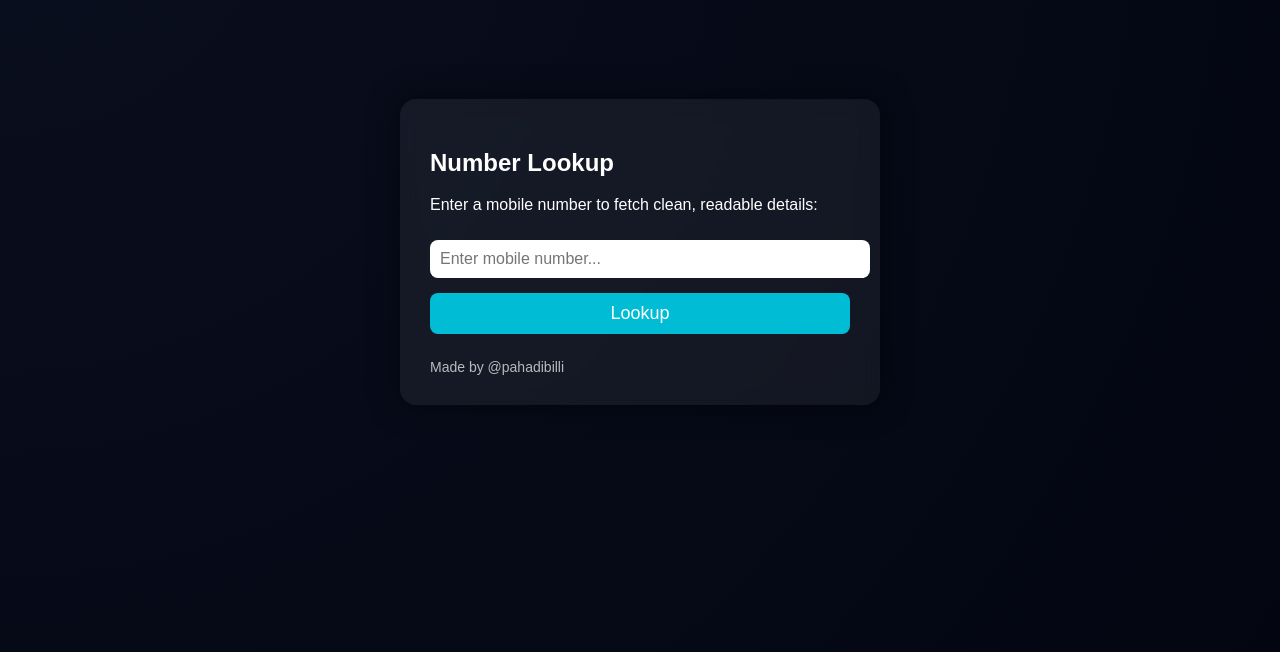
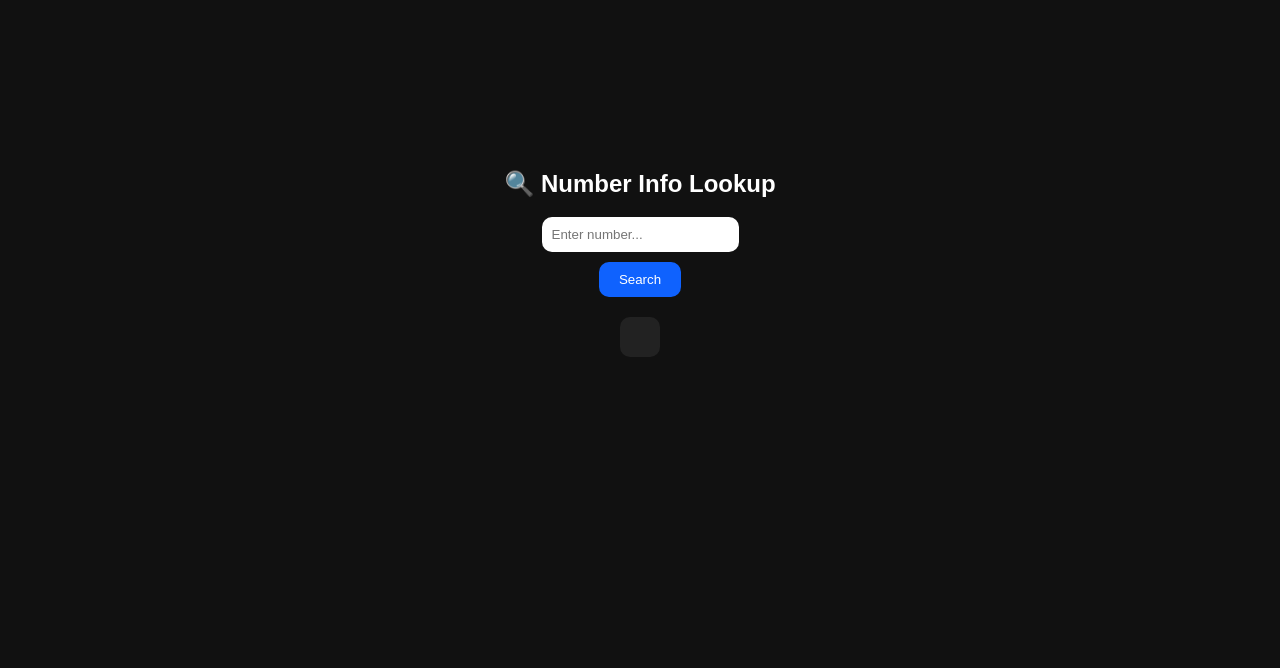
Before and after one commit to urnormie/bst-v1, a plain HTML site: page index.html in a window 1280 px wide. Shown: the part 148-816 px from the top of the page. Drawn offline with Linux system fonts and the light colour scheme.

Commit message:
Update index.html

```diff
--- a/index.html
+++ b/index.html
@@ -3,108 +3,33 @@
 <head>
   <meta charset="UTF-8" />
   <meta name="viewport" content="width=device-width, initial-scale=1.0" />
-  <title>Number Lookup</title>
+  <title>Number Info Lookup</title>
   <style>
-    body {
-      font-family: 'Poppins', sans-serif;
-      background: radial-gradient(circle at top left, #0a0f1f, #030611);
-      color: #fff;
-      display: flex;
-      justify-content: center;
-      align-items: center;
-      flex-direction: column;
-      height: 100vh;
-      margin: 0;
-    }
-    .container {
-      background: rgba(255, 255, 255, 0.06);
-      backdrop-filter: blur(10px);
-      border-radius: 16px;
-      padding: 30px;
-      width: 90%;
-      max-width: 420px;
-      box-shadow: 0 0 30px rgba(0,0,0,0.5);
-    }
-    input {
-      width: 100%;
-      padding: 10px;
-      border-radius: 8px;
-      border: none;
-      outline: none;
-      margin-top: 10px;
-      font-size: 16px;
-    }
-    button {
-      width: 100%;
-      padding: 10px;
-      margin-top: 15px;
-      background: #00bcd4;
-      border: none;
-      border-radius: 8px;
-      color: #fff;
-      font-size: 18px;
-      cursor: pointer;
-    }
-    button:hover {
-      background: #00acc1;
-    }
-    .result {
-      margin-top: 20px;
-      word-break: break-word;
-      font-size: 15px;
-      text-align: left;
-    }
-    .footer {
-      margin-top: 25px;
-      font-size: 14px;
-      opacity: 0.7;
-    }
+    body { font-family: Arial; display:flex; justify-content:center; align-items:center; height:100vh; flex-direction:column; background:#111; color:#fff;}
+    input { padding:10px; border-radius:10px; border:none; outline:none; }
+    button { margin-top:10px; padding:10px 20px; border:none; border-radius:10px; background:#0f62fe; color:#fff; cursor:pointer;}
+    pre { text-align:left; background:#222; padding:20px; border-radius:10px; max-width:400px; overflow:auto; margin-top:20px;}
   </style>
 </head>
 <body>
-  <div class="container">
-    <h2>Number Lookup</h2>
-    <p>Enter a mobile number to fetch clean, readable details:</p>
-    <input type="text" id="number" placeholder="Enter mobile number..." />
-    <button onclick="lookup()">Lookup</button>
-    <div class="result" id="result"></div>
-    <div class="footer">Made by @pahadibilli</div>
-  </div>
+  <h2>🔍 Number Info Lookup</h2>
+  <input id="number" type="text" placeholder="Enter number...">
+  <button onclick="lookup()">Search</button>
+  <pre id="result"></pre>
 
   <script>
-    const API_BASE = '/api?number='; // proxy API
+    async function lookup() {
+      const number = document.getElementById("number").value.trim();
+      const result = document.getElementById("result");
+      if (!number) return result.textContent = "❌ Please enter a number";
 
-    async function lookup() {
-      const num = document.getElementById('number').value.trim();
-      const resultBox = document.getElementById('result');
-      if (!num) return resultBox.innerHTML = "⚠️ Please enter a number.";
-
-      resultBox.innerHTML = "🔄 Fetching data...";
-
+      result.textContent = "⏳ Fetching data...";
       try {
-        const res = await fetch(API_BASE + num);
+        const res = await fetch(/api/proxy?number=${encodeURIComponent(number)});
         const data = await res.json();
-
-        if (!data || !data.data || !data.data.result || data.data.result.length === 0) {
-          resultBox.innerHTML = "❌ No data found.";
-          return;
-        }
-
-        const details = data.data.result[0];
-        let output = `
-          <b>Name:</b> ${details.name || "N/A"}<br>
-          <b>Father:</b> ${details.father_name || "N/A"}<br>
-          <b>Mobile:</b> ${details.mobile || "N/A"}<br>
-          <b>Alt Mobile:</b> ${details.alt_mobile || "N/A"}<br>
-          <b>Circle:</b> ${details.circle || "N/A"}<br>
-          <b>Address:</b> ${details.address || "N/A"}<br>
-          <b>ID Number:</b> ${details.id_number || "N/A"}<br>
-        `;
-        resultBox.innerHTML = output;
-
-      } catch (err) {
-        console.error(err);
-        resultBox.innerHTML = "❌ Error fetching data. Try again.";
+        result.textContent = JSON.stringify(data, null, 2);
+      } catch (e) {
+        result.textContent = "❌ Error fetching data";
       }
     }
   </script>
```
